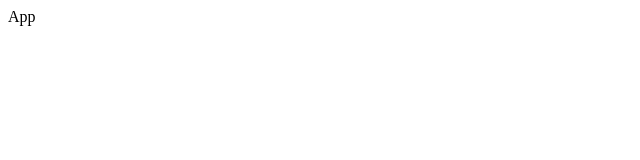
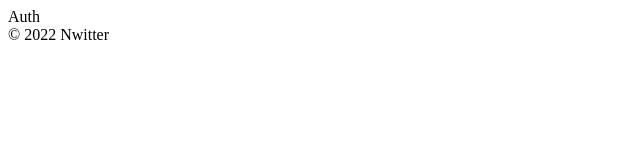
Before and after one commit to eunbeann/TwitterClone, a React (Create React App) app: page / in a window 1280 px wide. Shown: the top 160 px of the page, without its empty margins (0-640 px from the left). Built offline with nearby package versions, Linux system fonts and the light colour scheme.

Commit message:
feat: add useState

```diff
--- a/package.json
+++ b/package.json
@@ -9,6 +9,7 @@
     "firebase": "^9.10.0",
     "react": "^18.2.0",
     "react-dom": "^18.2.0",
+    "react-router-dom": "^6.4.1",
     "react-scripts": "5.0.1",
     "web-vitals": "^2.1.4"
   },
--- a/src/App.js
+++ /dev/null
@@ -1,7 +0,0 @@
-function App() {
-  return (
-    <div>App</div>
-  );
-}
-
-export default App;
--- /dev/null
+++ b/src/components/App.js
@@ -0,0 +1,15 @@
+import { useState } from "react";
+import AppRouter from "./Router";
+
+function App() {
+    const [isLoggedIn, setIsLoggedIn] = useState(false)
+  return (
+    <>
+    <AppRouter isLoggedIn={isLoggedIn} />
+    {/* JS 코드 쓸 땐 중괄호로 감싸주기 */}
+    <footer>&copy; {new Date().getFullYear()} Nwitter </footer>
+    </>
+  );
+}
+
+export default App;
--- /dev/null
+++ b/src/components/Router.js
@@ -0,0 +1,26 @@
+import { HashRouter as Router, Route, Routes } from "react-router-dom";
+import Auth from "routes/Auth";
+import Home from "routes/Home";
+
+// 상위 컴포넌트에서 받은 프롭스 구조 분해 할당으로 사용
+const AppRouter = ({ isLoggedIn }) => {
+    return (
+        <Router>
+            {/* Switch 삭제 됨 > Routes로 변경 */}
+            <Routes>
+                {/* 삼항 연산자와 상태로 적절한 컴포넌트 반환 */}
+                {isLoggedIn ? (
+                    <Route exact path="/" element= { <Home /> }>
+                        {/* <Home />  Route 안에 component 대신 element 사용 v6 에러 수정*/ }
+                    </Route>
+                ) : (
+                    <Route exact path="/" element={ <Auth />}>
+                        {/* <Auth /> */}
+                    </Route>
+                )}
+            </Routes>
+        </Router>
+    )
+}
+
+export default AppRouter;
--- a/src/index.js
+++ b/src/index.js
@@ -1,6 +1,6 @@
 import React from 'react';
 import ReactDOM from 'react-dom/client';
-import App from './App';
+import App from './components/App';
 import firebase from 'firebase/compat/app';
 import 'firebase/compat/auth';
 import 'firebase/compat/firestore';
--- /dev/null
+++ b/src/routes/Auth.js
@@ -0,0 +1,3 @@
+const Auth = () => <span>Auth</span>
+
+export default Auth;
--- /dev/null
+++ b/src/routes/EditProfile.js
@@ -0,0 +1,3 @@
+const EditProfile = () => <span>EditProfile</span>
+
+export default EditProfile;
--- /dev/null
+++ b/src/routes/Home.js
@@ -0,0 +1,3 @@
+const Home = () => <span>Home</span>
+
+export default Home;
--- /dev/null
+++ b/src/routes/Profile.js
@@ -0,0 +1,3 @@
+const Profile = () => <span>Profile</span>
+
+export default Profile;
```
Also changed, not shown: jsconfig.json (added, +9 -0 lines), 1 other file (tests, documents, lock files or other folders).
